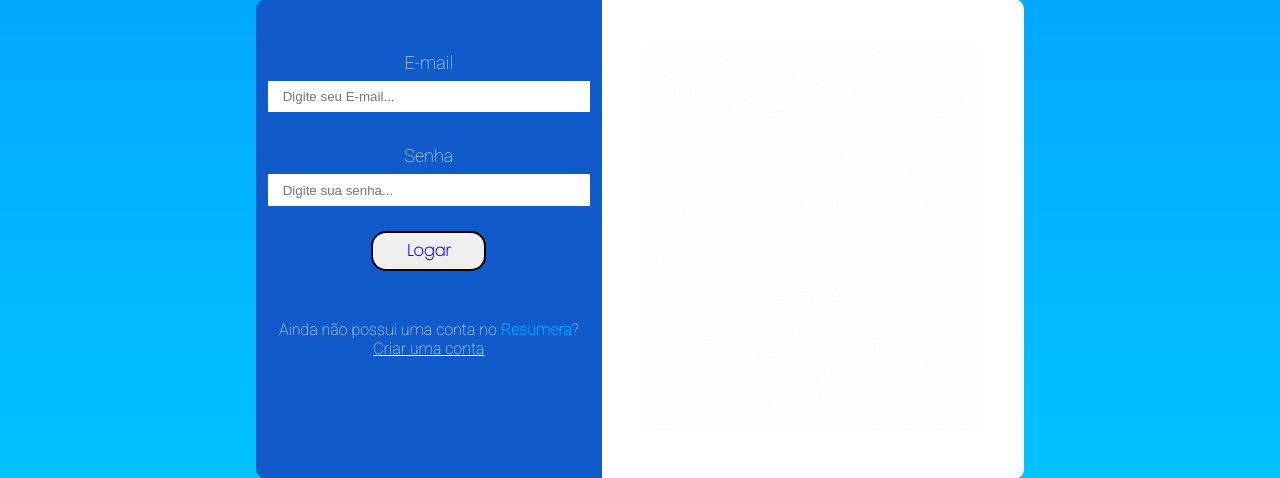
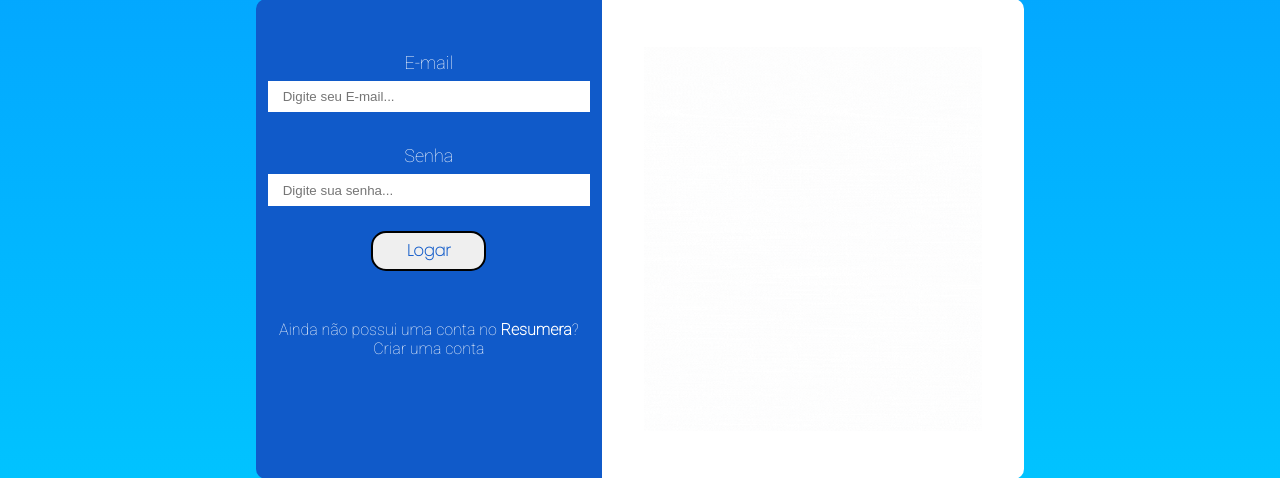
Before and after one commit to gabrielmocellin/PJBL_Resumera, a PHP site: page /login.php in a window 1280 px wide. Shown: the part 161-639 px from the top of the page. Run offline with PHP 8.4, Linux system fonts and the light colour scheme.

Commit message:
+ BUTTON LOGIN CHANGED

```diff
--- a/components/loginPage/style.css
+++ b/components/loginPage/style.css
@@ -77,11 +77,12 @@ p {
 }
 
 strong {
-    color: #049fff;
+    color: white;
 }
 
 a {
     color: white;
+    text-decoration: none;
 }
 
 a:hover {
@@ -117,10 +118,15 @@ form {
     height: 20%;
     font-family: 'Poppins', sans-serif;
     font-weight: bold;
-    color:blue;
+    color: #105ac9;
     font-weight: bold;
     border-radius:15px;
     font-size:16px;
     border: 2px solid black;
     background-color: #efefef;
 }
+
+#input-prosseguir:hover {
+    background-color: #105ac9;
+    color: white;
+}
```
